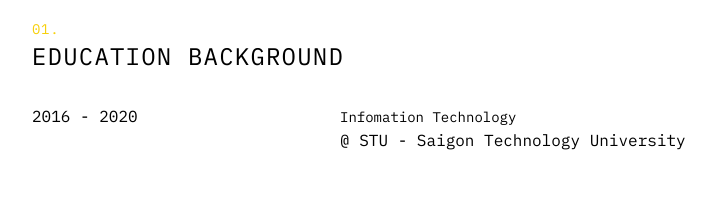
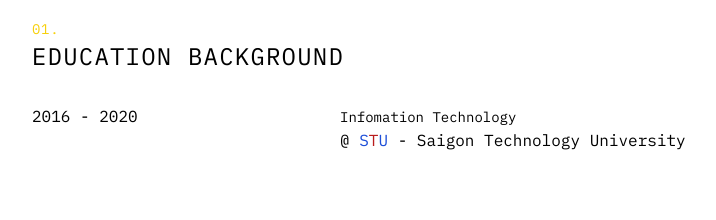
Before and after one commit to tanloc0598/internal-tnloc-persona-next, a Next.js app: page / in a window 1280 px wide. Shown: the part 1020-1240 px from the top of the page, without its empty margins (0-716 px from the left). Built offline with nearby package versions, Linux system fonts and the light colour scheme.

Commit message:
[update] style

```diff
--- a/components/commons/timelineList.tsx
+++ b/components/commons/timelineList.tsx
@@ -41,7 +41,8 @@ const TimelineList: (props: props) => JSX.Element = (props: props) => {
                                         </span>
                                         </div>
                                         <div dangerouslySetInnerHTML={{
-                                            __html: post.contentHtml}}>
+                                            __html: post.contentHtml
+                                        }}>
                                         </div>
                                     </div>
                                 </div>
@@ -57,18 +58,18 @@ const TimelineList: (props: props) => JSX.Element = (props: props) => {
 
     }, [contents])
 
-
-
-
-
     return (
         <>
             <div className="md:p-8 md:container md:mx-auto">
                 <div className="mb-8">
-                    <div v-if="listTittle">
+                    {
+                        listTitle && (
+                            <div>
                                 <span className="tracking-wider text-sm text-main-color">{listTitle}.</span>
                                 <br/>
                             </div>
+                        )
+                    }
                     <h1 className="tracking-wider text-2xl">
                         <span className="">
                           {title}
--- a/tailwind.config.js
+++ b/tailwind.config.js
@@ -23,9 +23,10 @@ module.exports = {
     // darkMode: "class",
     darkMode: ['class', '[data-mode="dark"]'],
     content: [
-        "./app/**/*.{js,ts,jsx,tsx}", // Note the addition of the `app` directory.
-        "./pages/**/*.{js,ts,jsx,tsx}",
-        "./components/**/*.{js,ts,jsx,tsx}",
+        "./app/**/*.{js,ts,jsx,tsx,md}", // Note the addition of the `app` directory.
+        "./pages/**/*.{js,ts,jsx,tsx,md}",
+        "./components/**/*.{js,ts,jsx,tsx,md}",
+        "./content/**/*.{js,ts,jsx,tsx,md,mdx}",
     ],
     theme: {
         fontFamily: {
```
Lines whose indentation alone changed are shown as unchanged.
